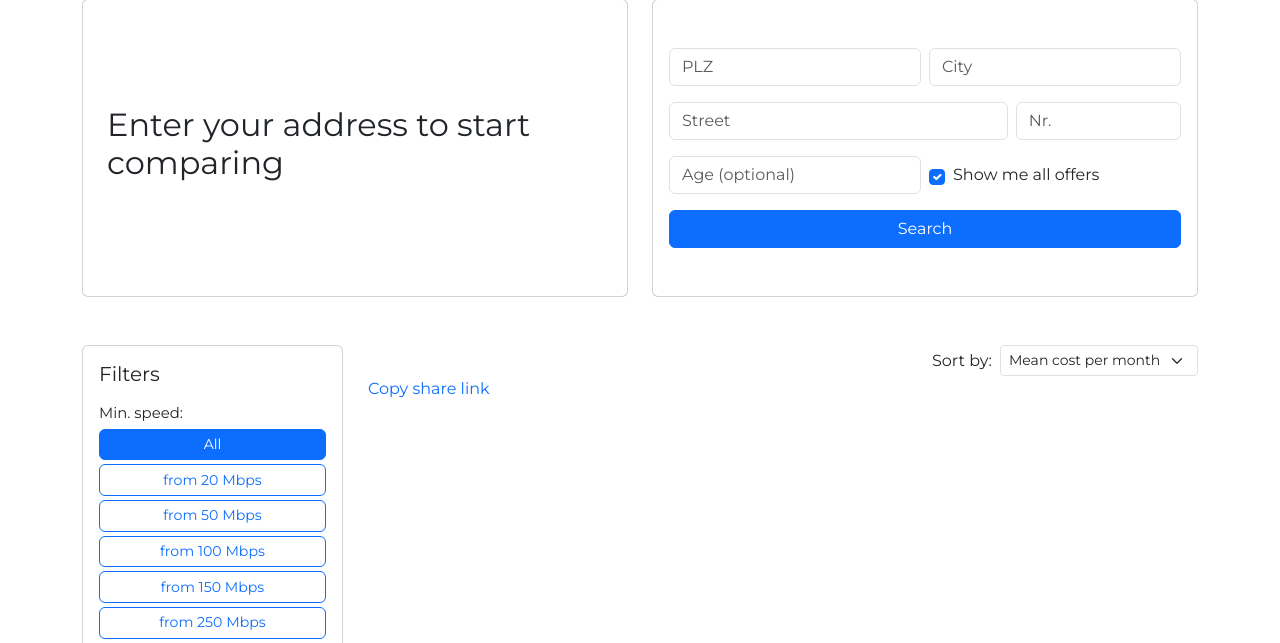
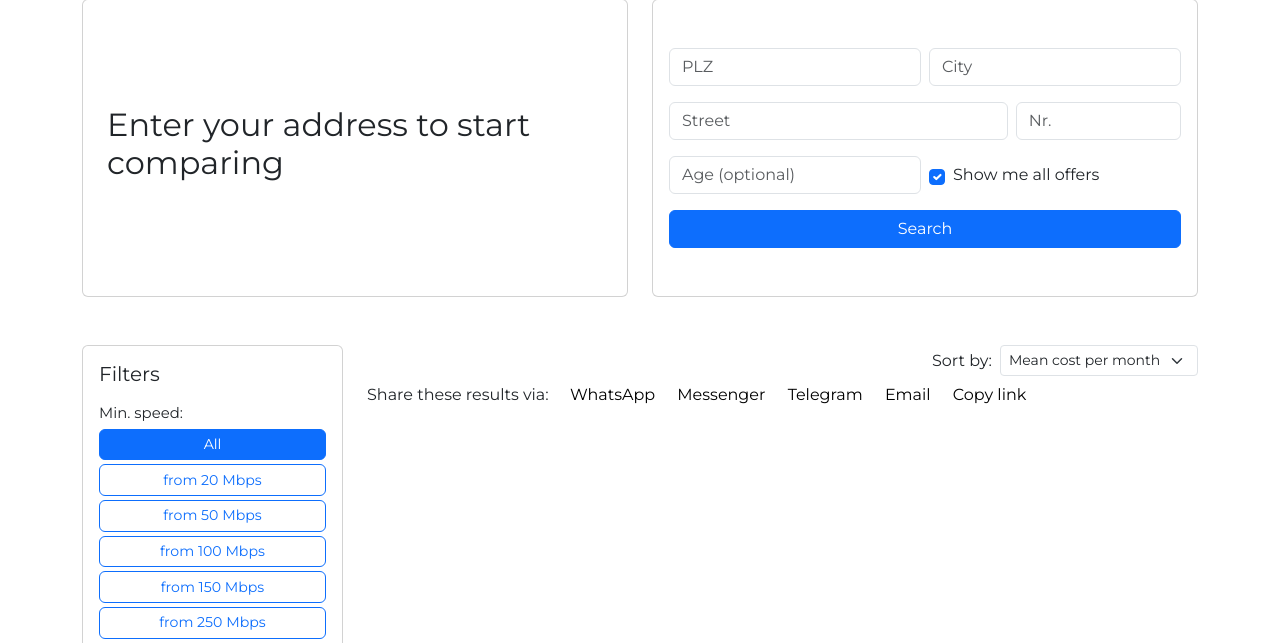
Before and after one commit to AdelinaBatereanu/GehtSo, a Flask app: page / in a window 1280 px wide. Shown: the part 135-778 px from the top of the page. Run offline with Flask 3, Linux system fonts and the light colour scheme.

Commit message:
add share functionality to the ui

```diff
--- a/src/static/css/styles.css
+++ b/src/static/css/styles.css
@@ -17,12 +17,11 @@ body {
     font-family: 'Montserrat', Arial, sans-serif;
 }
 
-/* .share-link-btn .share-link-text {
+.share-btn {
+    color: #000;
     text-decoration: none;
-    color: #0d6efd;
-    transition: text-decoration 0.2s;
 }
-.share-link-btn:hover .share-link-text,
-.share-link-btn:focus .share-link-text {
-    text-decoration: underline;
-} */
+
+.share-btn:hover{
+    color: #676767;
+}
--- a/src/static/js/main.js
+++ b/src/static/js/main.js
@@ -12,7 +12,7 @@ import {
     initFilters,
 } from './filters.js';
 
-import { setupShare } from './share.js';
+import { setupShare, resetShareUrl } from './share.js';
 import { createCard } from './card.js';
 import { setFilterState } from './filters.js';
 
@@ -58,6 +58,8 @@ async function triggerSearch() {
     let resultsDiv = document.getElementById('results');
     resultsDiv.innerHTML = '';
     allOffers = [];
+    // Generate share URL (each time the search is triggered)
+    resetShareUrl();
 
     // Handle streaming response
     while (true) {
@@ -199,6 +201,8 @@ function getParam(name, defaultValue) {
 
 // --- Apply all filters and update results ---
 export function applyFiltersAndUpdateResults() {
+    // Generate share URL each time filters are applied
+    resetShareUrl();
     let filtered = allOffers;
 
     // Speed filter
--- a/src/static/js/share.js
+++ b/src/static/js/share.js
@@ -1,12 +1,12 @@
-export function setupShare({
-    getOffers,
-    getFilters
-} = {}) {
-    document.querySelectorAll('.share-link-btn').forEach(shareBtn => {
-        shareBtn.addEventListener('click', async () => {
+let lastShareUrl = null;
+
+export function setupShare({ getOffers, getFilters } = {}) {
+    document.querySelectorAll('.share-btn').forEach(btn => {
+        btn.addEventListener('click', async () => {
+            // Only generate the share URL if we haven't already
+            if (!lastShareUrl) {
                 const offers = typeof getOffers === 'function' ? getOffers() : [];
                 const filters = typeof getFilters === 'function' ? getFilters() : {};
-
                 try {
                     const resp = await fetch('/share', {
                         method: 'POST',
@@ -14,59 +14,47 @@ export function setupShare({
                         body: JSON.stringify({ offers, filters })
                     });
                     const data = await resp.json();
-
                     if (resp.ok) {
-                    await navigator.clipboard.writeText(data.share_url);
-                    const textSpan = shareBtn.querySelector('.share-link-text');
-                    if (textSpan) {
-                        textSpan.textContent = "Copied!";
-                        setTimeout(() => {
-                            textSpan.textContent = "Copy share link";
-                        }, 1200);
-                    }
+                        lastShareUrl = data.share_url;
                     } else {
                         alert('Error creating share link: ' + data.error);
+                        return;
                     }
                 } catch (err) {
                     alert('Network error: ' + err);
+                    return;
+                }
+            }
+
+            // Now handle the platform-specific sharing
+            const platform = btn.getAttribute('data-platform');
+            const url = encodeURIComponent(lastShareUrl);
+            let shareWindowUrl = '';
+            if (platform === 'whatsapp') {
+                shareWindowUrl = `https://wa.me/?text=${url}`;
+            } else if (platform === 'telegram') {
+                shareWindowUrl = `https://t.me/share/url?url=${url}`;
+            } else if (platform === 'messenger') {
+                shareWindowUrl = `https://www.facebook.com/sharer/sharer.php?u=${url}`;
+            } else if (platform === 'email') {
+                shareWindowUrl = `mailto:?subject=Check%20out%20these%20internet%20offers&body=${url}`;
+            } else if (platform === 'copy') {
+                await navigator.clipboard.writeText(lastShareUrl);
+                btn.querySelector('img').alt = "Copied!";
+                btn.classList.add('text-success');
+                setTimeout(() => {
+                    btn.querySelector('img').alt = "Copy link";
+                    btn.classList.remove('text-success');
+                }, 1200);
+                return;
+            }
+            if (shareWindowUrl) {
+                window.open(shareWindowUrl, '_blank', 'noopener,noreferrer');
             }
         });
     });
 }
 
-// // // --- Share button functionality ---
-// document.getElementById('share-btn').addEventListener('click', async () => {
-
-//     const offers = allOffers;
-
-//     const filters = {
-//         speed: selectedSpeed,
-//         limit: selectedLimit,
-//         duration: selectedMaxDuration,
-//         tv: selectedTv,
-//         connection_types: getSelectedConnectionTypes(),
-//         providers: getSelectedProviders(),
-//         installation: installCheckbox.checked,
-//         age: ageInput.value.trim(),
-//         showAllAges: showAllAgesCheckbox.checked,
-//         sort: selectedSort,
-//     };
-// // Ensure filters are properly formatted for JSON
-//     try {
-//         const resp = await fetch('/share', {
-//           method: 'POST',
-//           headers: { 'Content-Type': 'application/json' },
-//           body: JSON.stringify({ offers, filters })
-//         });
-//         const data = await resp.json();
-
-//         if (resp.ok) {
-//           await navigator.clipboard.writeText(data.share_url);
-//           alert('Share link copied to clipboard!:\n' + data.share_url);
-//         } else {
-//           alert('Error creating share link: ' + data.error);
-//         }
-//       } catch (err) {
-//         alert('Network error: ' + err);
-//       }
-//   });
+export function resetShareUrl() {
+    lastShareUrl = null;
+}
--- a/src/templates/components/share_btn.html
+++ b/src/templates/components/share_btn.html
@@ -1,5 +1,43 @@
 <div class="share-container mb-2 align-items-center">
-    <button type="button" class="btn btn-link p-0 text-decoration-none share-link-btn">
-        <span class="share-link-text">Copy share link</span>
+    <span class="me-2">Share these results via:</span>
+
+    <!-- WhatsApp -->
+    <button type="button"
+            class="btn btn-link px-2 text-decoration-none share-btn"
+            data-platform="whatsapp"
+            title="Share via WhatsApp">
+      WhatsApp
+    </button>
+
+    <!-- Messenger -->
+    <button type="button"
+            class="btn btn-link px-2 text-decoration-none share-btn"
+            data-platform="messenger"
+            title="Share via Messenger">
+      Messenger
+    </button>
+
+    <!-- Telegram -->
+    <button type="button"
+            class="btn btn-link px-2 text-decoration-none share-btn"
+            data-platform="telegram"
+            title="Share via Telegram">
+      Telegram
+    </button>
+
+    <!-- Email -->
+    <button type="button"
+            class="btn btn-link px-2 text-decoration-none share-btn"
+            data-platform="email"
+            title="Share via Email">
+      Email
+    </button>
+
+    <!-- Copy Link -->
+    <button type="button"
+            class="btn btn-link px-2 text-decoration-none share-btn"
+            data-platform="copy"
+            title="Copy link">
+      Copy link
     </button>
 </div>
```
Lines whose indentation alone changed are shown as unchanged.
